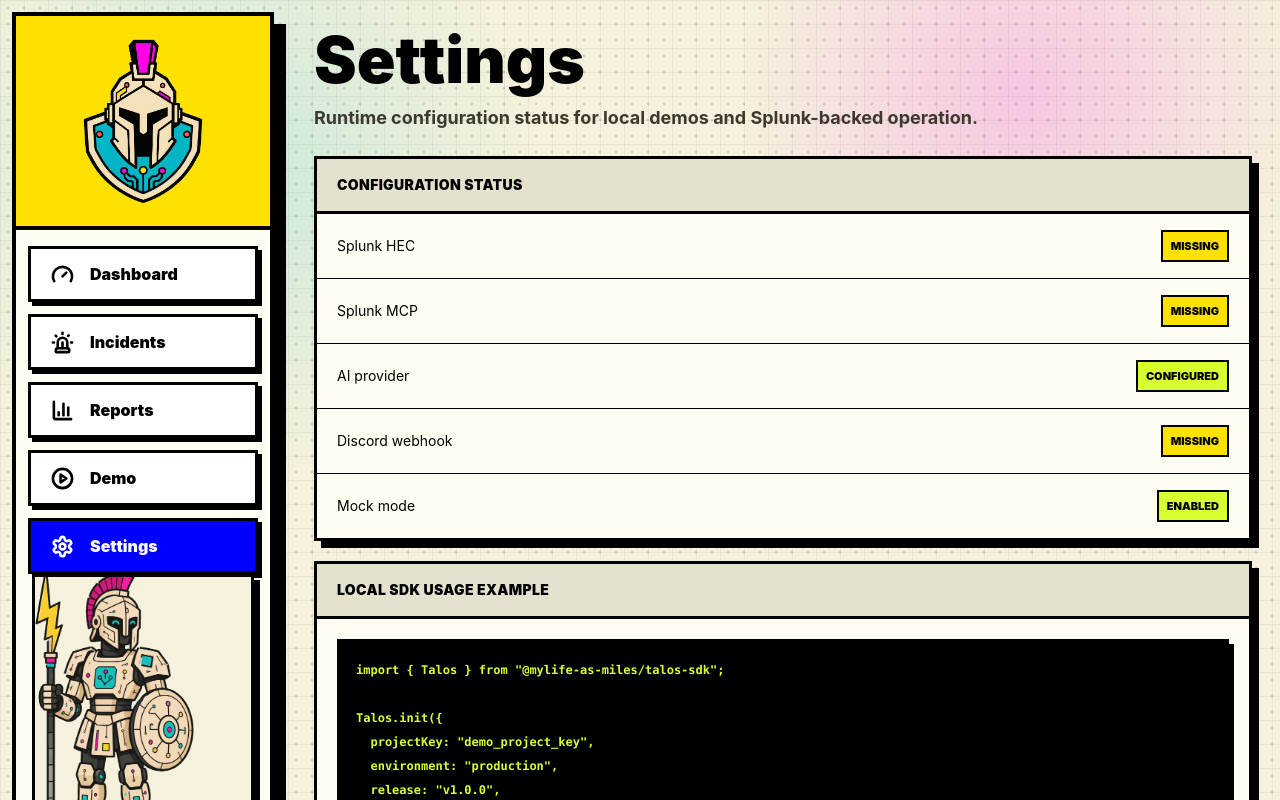
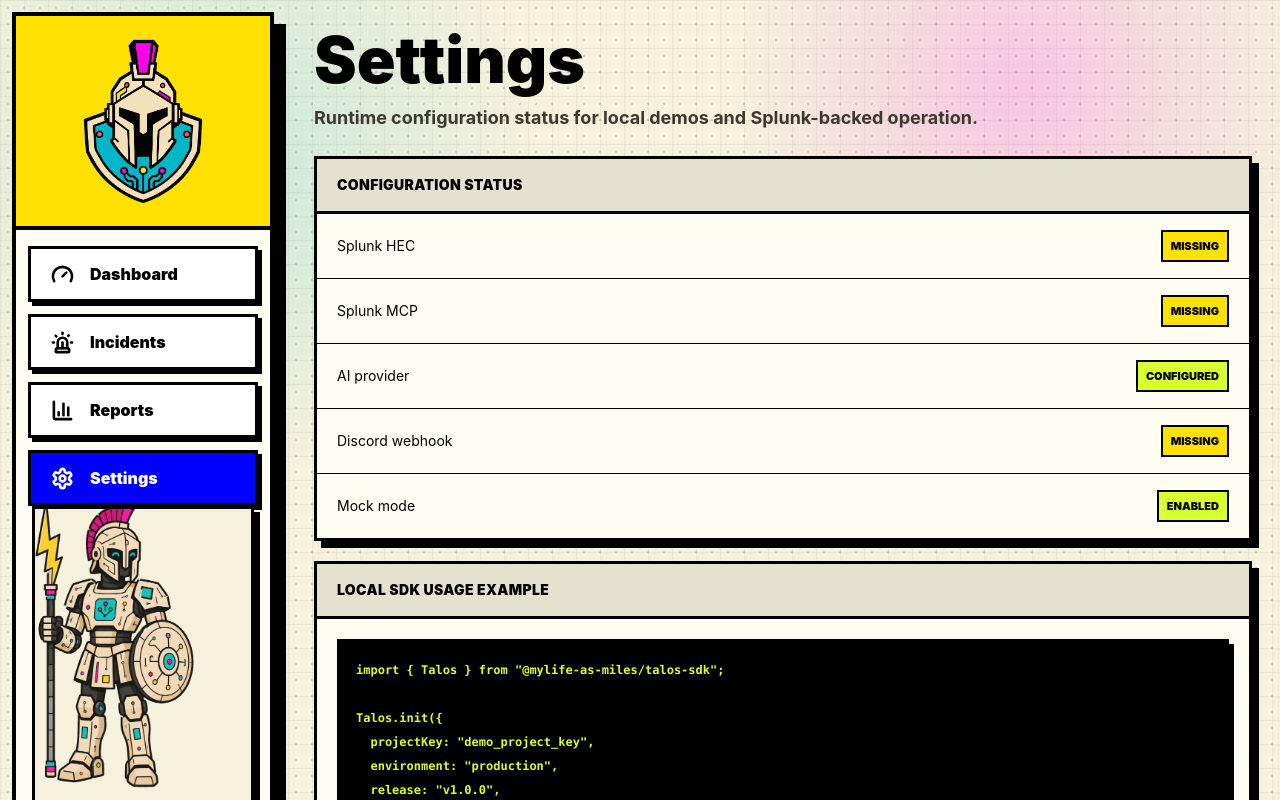
Before and after one commit to mylife-as-miles/Talos, a Next.js app in the folder apps/web/: page /settings in a window 1280 px wide. Shown: the top 800 px of the page. Built offline with nearby package versions, Linux system fonts and the light colour scheme; no server answers.

Commit message:
feat(web): remove Demo link from sidebar navigation

```diff
--- a/apps/web/components/app-nav.tsx
+++ b/apps/web/components/app-nav.tsx
@@ -1,6 +1,6 @@
 "use client";
 
-import { BarChart3, CirclePlay, Gauge, Settings, Siren } from "lucide-react";
+import { BarChart3, Gauge, Settings, Siren } from "lucide-react";
 import Link from "next/link";
 import { usePathname } from "next/navigation";
 
@@ -8,7 +8,6 @@ const nav = [
   { href: "/dashboard", label: "Dashboard", icon: Gauge },
   { href: "/incidents", label: "Incidents", icon: Siren },
   { href: "/reports", label: "Reports", icon: BarChart3 },
-  { href: "/demo", label: "Demo", icon: CirclePlay },
   { href: "/settings", label: "Settings", icon: Settings }
 ];
 
```
